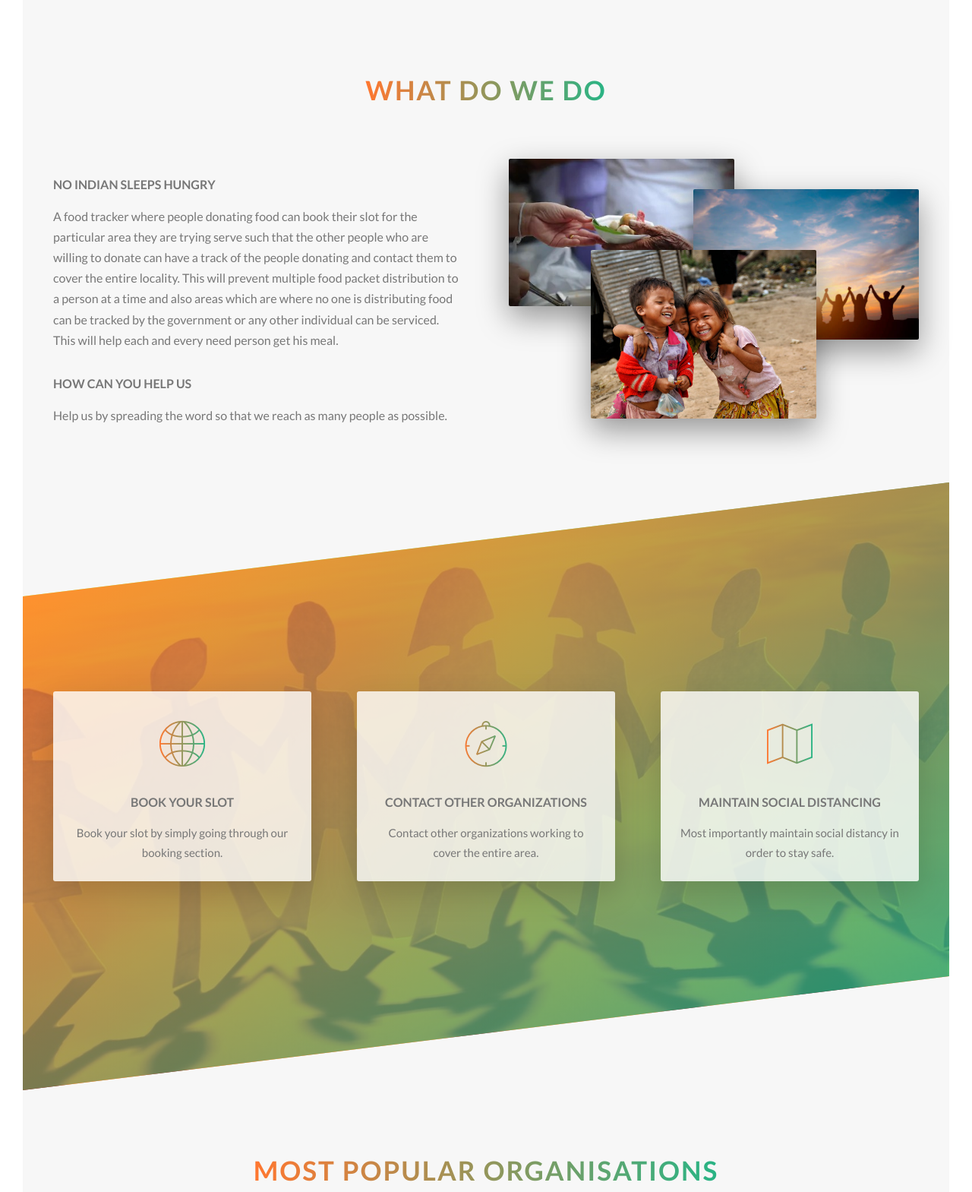
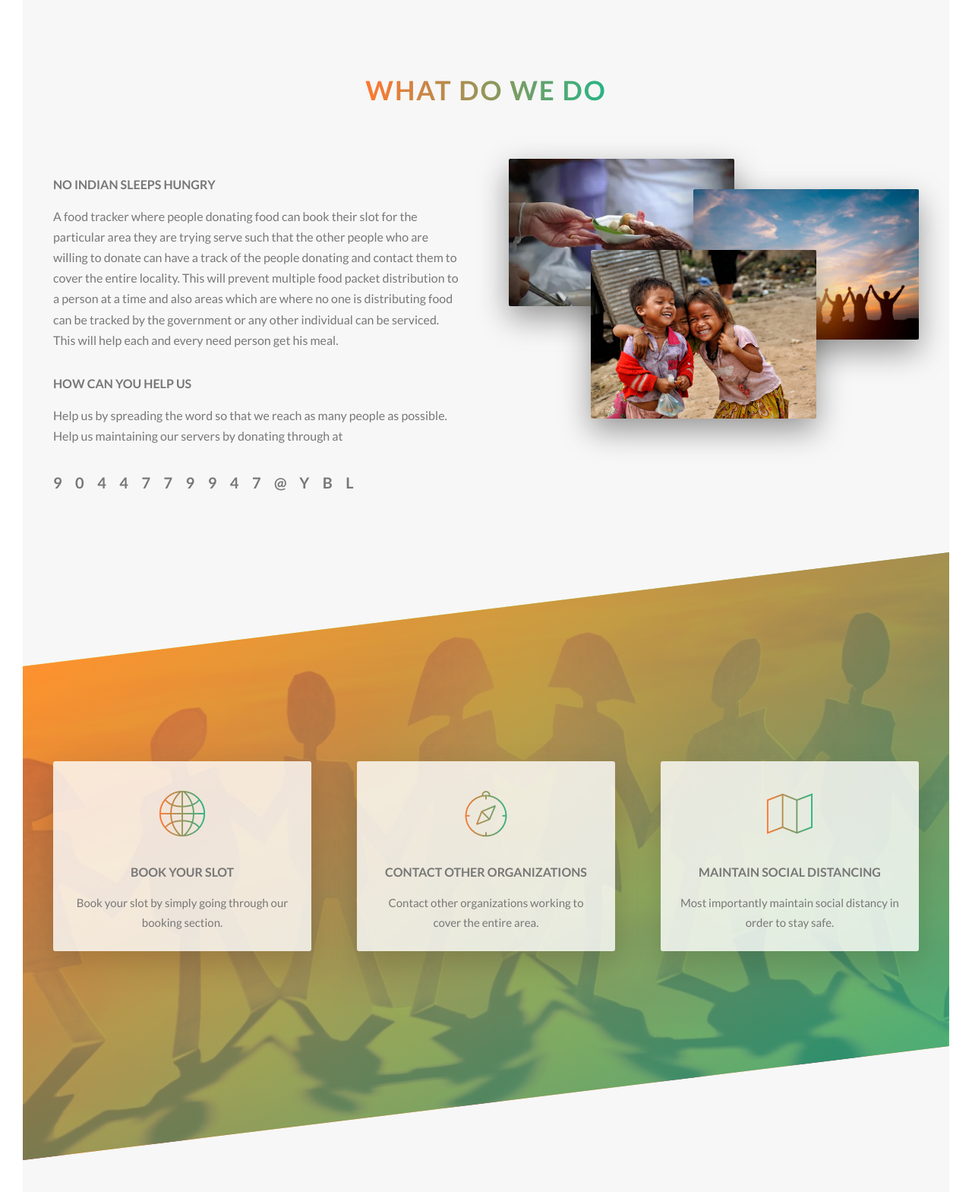
Before and after one commit to vaibhavdih/food, a Django app: page / in a window 1280 px wide. Shown: the part 791-2360 px from the top of the page at 76% size. Run offline with Django 3.2, Linux system fonts and the light colour scheme.

Commit message:
adding no

```diff
--- a/food/settings.py
+++ b/food/settings.py
@@ -24,6 +24,7 @@ SECRET_KEY = ')0+wlnk_+^wn7k6#xp_-4ou=3)cj62(i!r&s0r+o)0ymk#je9b'
 
 # SECURITY WARNING: don't run with debug turned on in production!
 DEBUG = False
+
 
 ALLOWED_HOSTS = ['127.0.0.1','192.168.43.144','18.190.28.252','www.donatefood.online','donatefood.online']
 
--- a/food/urls.py
+++ b/food/urls.py
@@ -17,6 +17,6 @@ from django.contrib import admin
 from django.urls import path,include
 
 urlpatterns = [
-    path('admin/', admin.site.urls),
+    path('vaibhav-the-admin/', admin.site.urls),
     path('',include('slot.urls')),
 ]
--- a/templates/index.html
+++ b/templates/index.html
@@ -54,7 +54,7 @@
     </header>
 
     <main>
-        <section class="section-about">
+        <section class="section-about" id="section-about">
             <div class="u-center-text u-margin-bottom-big">
                 <h2 class="heading-secondary">
                     What do we do
@@ -72,8 +72,8 @@
 
                     <h3 class="heading-tertiary u-margin-bottom-small">How can you help us</h3>
                     <p class="paragraph">
-                        Help us by spreading the word so that we reach as many people as possible.
-                    </p>
+                        Help us by spreading the word so that we reach as many people as possible. Help us maintaining our servers by donating through at </p><span class="heading-primary--sub">9044779947@YBL</span>
+
 
                 </div>
                 <div class="col-1-of-2">
```
Also changed, not shown: state/img/hero.jpg (renamed from state/img/hero-small.jpg), static/img/hero.jpg (renamed from static/img/hero-small.jpg).
